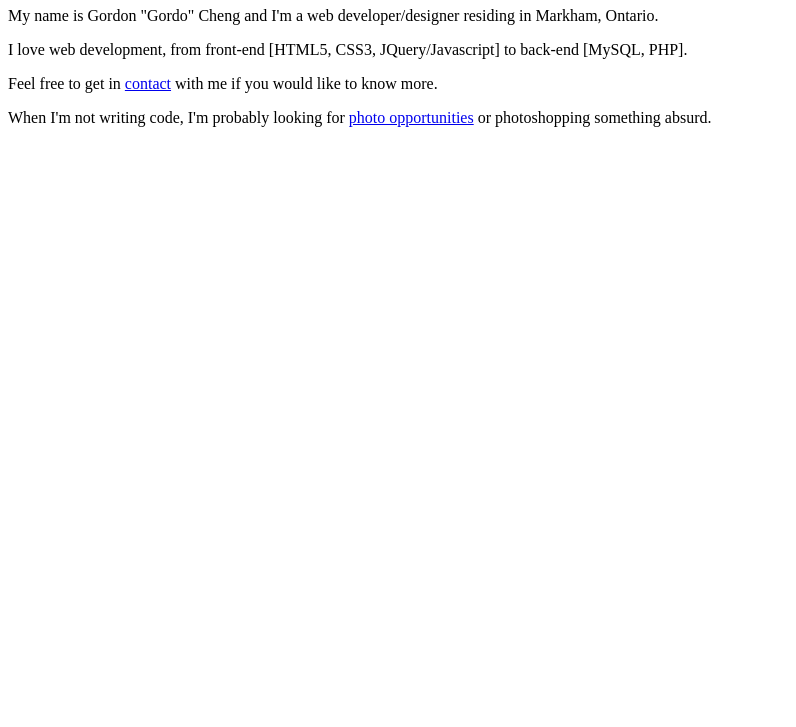
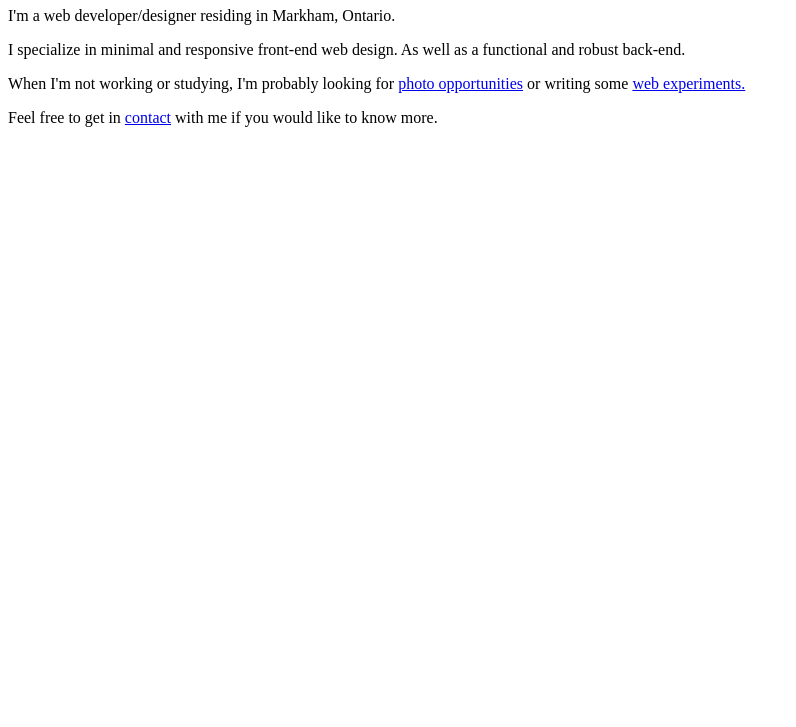
Before and after one commit to gordosan/Gordoncheng.com, a plain HTML site: page content/home.html in a window 1280 px wide. Shown: the part 73-800 px from the top of the page, without its empty margins (0-796 px from the left). Drawn offline with Linux system fonts and the light colour scheme.

Commit message:
update home content

```diff
--- a/content/home.html
+++ b/content/home.html
@@ -7,9 +7,9 @@
 <body>
 <h1 class = "cover-heading">Hello!</h1>
 
-<p class = "lead" >My name is Gordon "Gordo" Cheng and I'm a web developer/designer residing in Markham, Ontario.</p>
-<p class = "lead" >I love web development, from front-end [HTML5, CSS3, JQuery/Javascript] to back-end [MySQL, PHP].</p>
+<p class = "lead" >I'm a web developer/designer residing in Markham, Ontario.</p>
+<p class = "lead" >I specialize in minimal and responsive front-end web design. As well as a functional and robust back-end.</p>
+<p class = "lead" >When I'm not working or studying, I'm probably looking for <a href="http://gordo-san.tumblr.com/" target="_blank">photo opportunities</a> or writing some <a href="https://github.com/gordosan" target="_blank">web experiments.</a> </p>
 <p class = "lead" >Feel free to get in <a href="#contact" onclick="contactSelect()">contact</a> with me if you would like to know more.</p>
-<p class = "lead" >When I'm not writing code, I'm probably looking for <a href="http://gordo-san.tumblr.com/" target="_blank">photo opportunities</a> or photoshopping something absurd. </p>
 </body>
 </html>
```
Also changed, not shown: css/cover.css (+12 -15 lines).
